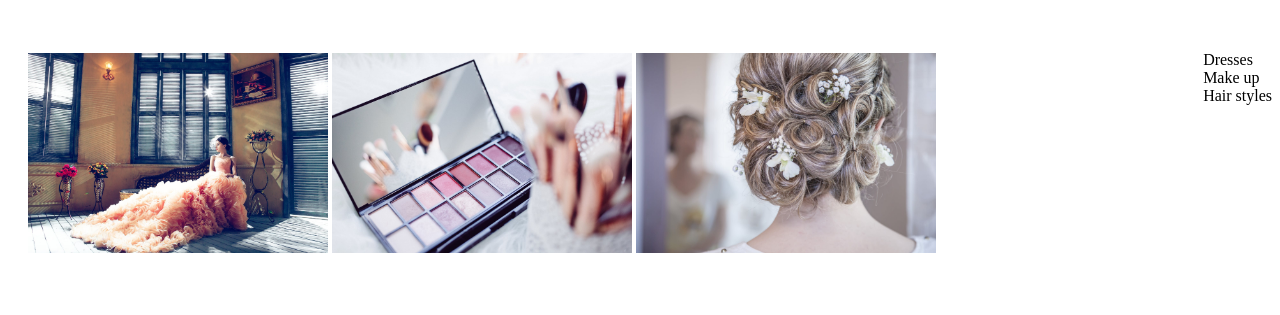
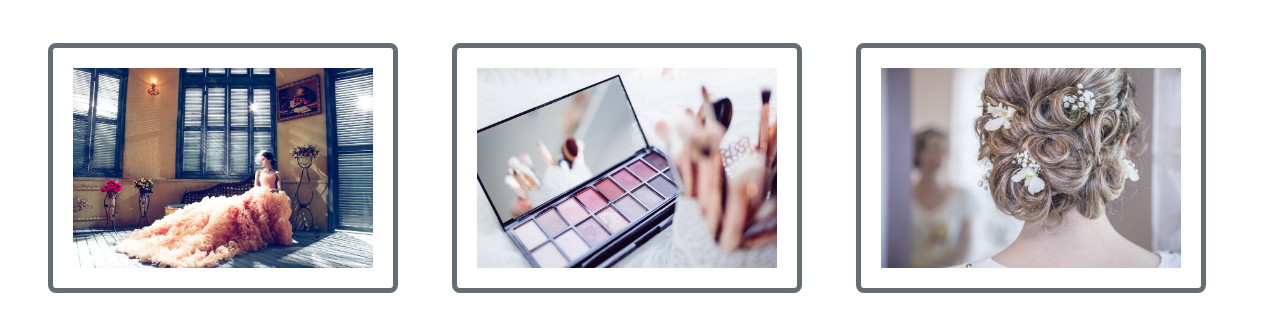
Before and after one commit to Emanzhra/Zhra-Fashion, a plain HTML site: page index.html in a window 1280 px wide. Shown: the part 512-827 px from the top of the page. Before the commit the page ends 800 px from the top, so only its background shows below. Drawn offline with Linux system fonts and the light colour scheme.

Commit message:
reposision small imgs

```diff
--- a/index.html
+++ b/index.html
@@ -36,18 +36,13 @@
 			<h2 class ="description">Your Guid to Fashion</h2>
 		</div >
 		<!--small images-->
-		<div class="small-imgs">
-			<a href=""><img class="pic-one" src="images/dress.jpeg" alt='dresses' style ="width:50px`;height:200px;"></a>
-			<a href=""><img class="rounded float-left" src="images/make.jpeg" alt='makeup' style ="width:300px;height:200px;"></a>
-			<a href=""><img src="images/hair.jpeg" alt='Hairstyle' style ="width:300px;height:200px;"></a>
+		<div >
+			<a href=""><img class="small-imgs" src="images/dress.jpeg" alt='dresses' style ="width:50px`;height:200px;"></a>
+			<a href=""><img class="small-imgs" src="images/make.jpeg" alt='makeup' style ="width:300px;height:200px;"></a>
+			<a href=""><img class="small-imgs" src="images/hair.jpeg" alt='Hairstyle' style ="width:300px;height:200px;"></a>
 
 		</div>
-		<br>
-		<div class="top-left">
-			<div >Dresses</div>
-			<div >Make up</div>
-			<div >Hair styles</div>
-		</div>
+
 
 	</body>
 
--- a/stylesheet.css
+++ b/stylesheet.css
@@ -41,9 +41,9 @@
 }
 .small-imgs{
 	border-radius: 8px;
-	margin:10px;
-    float:left;
-    padding:10px;
+	margin:10px 10px 10px 40px;
+    border:solid #636e72 5px;
+    padding:20px;
 
 }
 ul li{
@@ -51,8 +51,3 @@ ul li{
 	display:inline-block;
 	margin:10px;
 }
-
-.top-left{
-
- float:right;
-}
```
